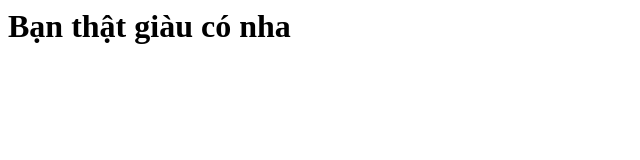
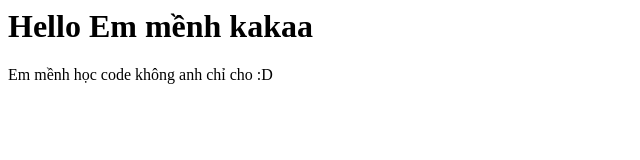
Before and after one commit to nguyenhung-sg-pro/GoogleCheck, a plain HTML site: page index.html in a window 1280 px wide. Shown: the whole page, without its empty margins (0-640 px from the left). Drawn offline with Linux system fonts and the light colour scheme.

Commit message:
Update index.html

```diff
--- a/index.html
+++ b/index.html
@@ -3,6 +3,7 @@
     <title>Chào bạn</title>
   </head>
   <body>
-    <h1>Bạn thật giàu có nha</h1>
+    <h1>Hello Em mềnh kakaa</h1>
+    <dev>Em mềnh học code không anh chỉ cho :D</div>
   </body>
   </html>
```
